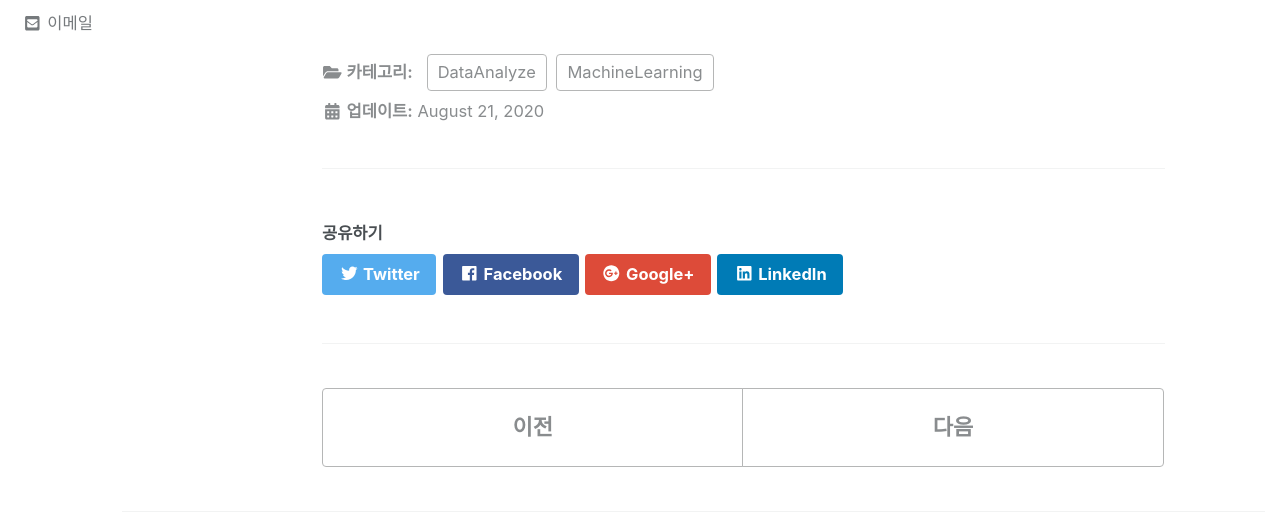
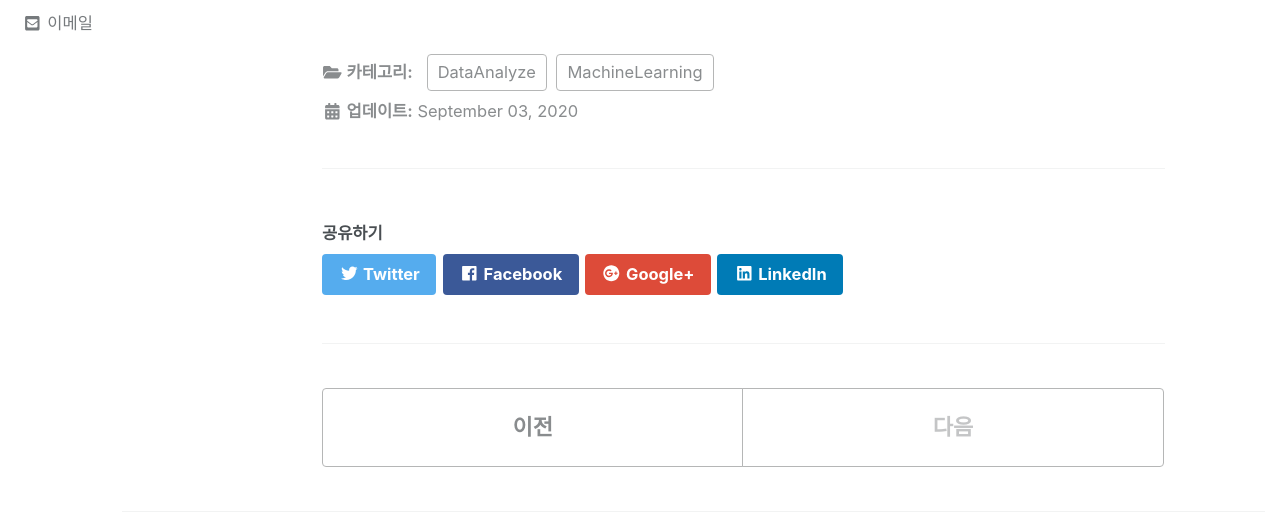
Before and after one commit to can019/can019.github.io, a Jekyll site: the page built from _posts/2020-09-02-MachineLearning-AI-6.md, in a window 1280 px wide and 900 px high, scrolled down 941 px. Shown: the part 159-685 px from the top of the window. Built offline with Jekyll 4.4.1, drawn with Linux system fonts in a browser that asks for light colours; nearby versions of some CDN libraries; part of the change alters nothing that is shown.

Commit message:
updated date changed

```diff
--- a/_posts/2020-09-02-MachineLearning-AI-6.md
+++ b/_posts/2020-09-02-MachineLearning-AI-6.md
@@ -1,6 +1,6 @@
 ---
 title: "[MachineLearning 6] 다항 선형 회귀 tensorflow"
-date: 2020-08-20 21:00:15 -0400
+date: 2020-09-02 21:00:15 -0400
 categories: MachineLearning DataAnalyze
 ---
 # 다항 선형 회귀 (Multiple Linear Regreesion) in python code
```
